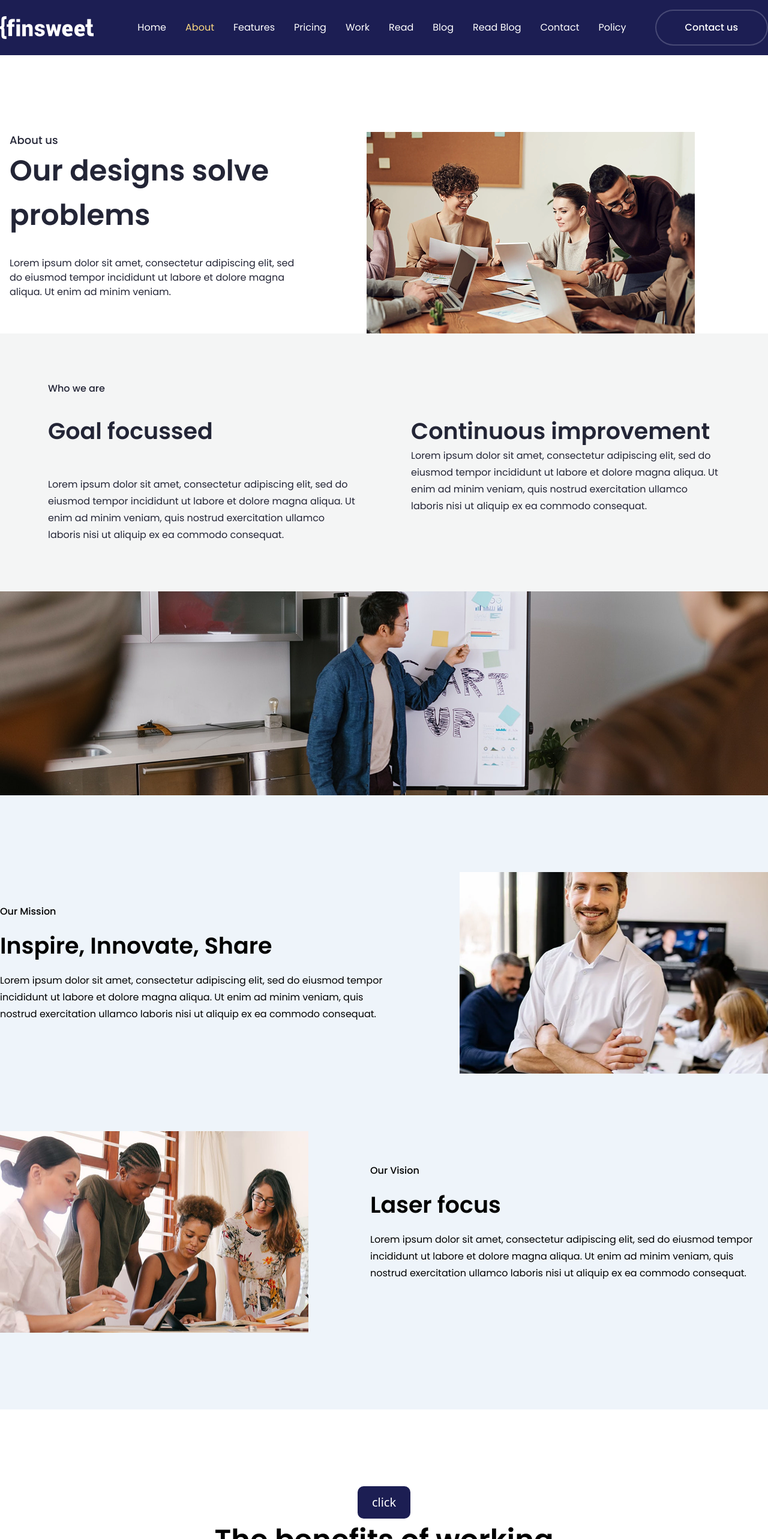
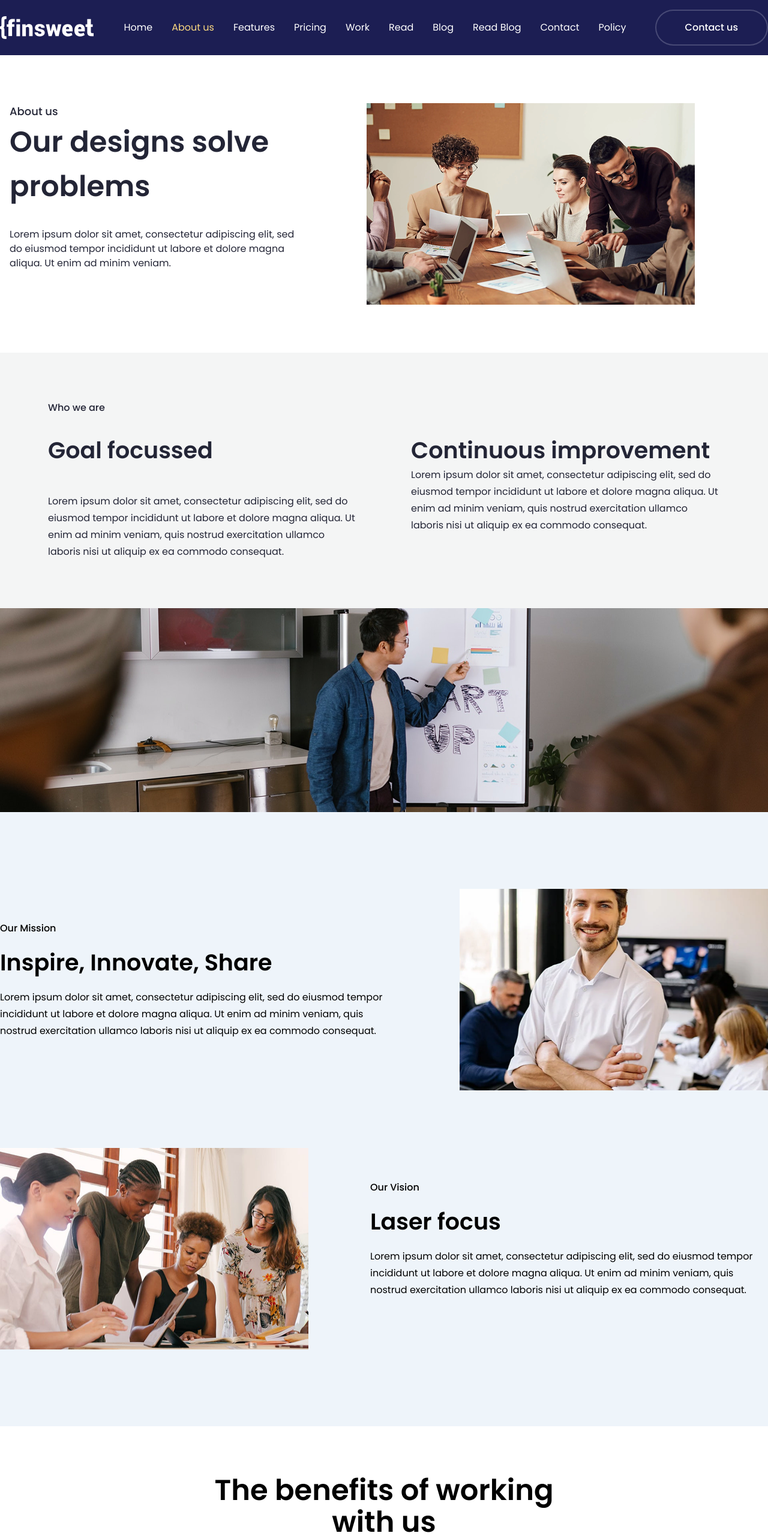
Before and after one commit to Sadat25/finsweet-p4, a React (Vite) app: page /about in a window 1280 px wide. Shown: the top 2566 px of the page at 60% size. Built offline with nearby package versions, Linux system fonts and the light colour scheme.

Commit message:
updated about

```diff
--- a/src/Components/Navbar.jsx
+++ b/src/Components/Navbar.jsx
@@ -28,7 +28,7 @@ const Navbar = () => {
     </NavLink>
     <NavLink className='block my-2' to="/about">
       {({ isActive }) => (
-        <li className={isActive ? "text-light font-Poppins" : "text-white hover:text-light font-Poppins cursor-pointer"}>About</li>
+        <li className={isActive ? "text-light font-Poppins" : "text-white hover:text-light font-Poppins cursor-pointer"}>About us</li>
       )}
     </NavLink>
     <NavLink className='block my-2' to="/features">
--- a/src/Pages/Hamim-Regwan/Aboutpage/Aboutuslastpart.jsx
+++ b/src/Pages/Hamim-Regwan/Aboutpage/Aboutuslastpart.jsx
@@ -17,16 +17,13 @@ import Footer from '../../../Components/Footer'
 
 
 const Aboutuslastpart = () => {
-  const [click, setClick] = useState(false)
-  const handlechange = () => {
-    setClick(!click)
-  }
+
 
   return (
-    <div className={`${click ? 'dark' : ''} dark:bg-Tint-Blue dark:text-white`}>
+    <div>
       <div className='bg-[#EEF4FA] dark:bg-Tint-Blue w-full  '>
         <div className='container lg:pt-32 pb-32   '>
-          <div className=' lg:flex lg:justify-between grid-cols-2'>
+          <div className=' flex lg:justify-between flex-col-reverse lg:flex-row'>
             <div className='h-[228px] lg:text-left text-center'>
               <h3 className='font-Poppins font-medium pt-13.5  '>Our Mission </h3>
               <h1 className='lg:text-[38px] text-[20px] font-semibold font-Poppins pt-4 '>Inspire, Innovate, Share</h1>
@@ -34,8 +31,8 @@ const Aboutuslastpart = () => {
             </div>
             <img src={bg2} alt="" className='w-[514px] h-[336px] pt-25 lg:pt-0' />
           </div>
-          <div className=' lg:flex lg:justify-between grid-cols-2 lg:mt-24 mt-5  '>
-            <img src={bg1} alt="" className='w-[514px] h-[336px]' />
+          <div className=' lg:flex lg:justify-between grid-cols-2 lg:mt-24 mt-20 lg:mt-5'>
+            <img src={bg1} alt="bg" className='w-[514px] h-[336px]' />
             <div className='h-[228px] lg:text-left text-center'>
               <h3 className='font-Poppins font-medium pt-13.5  '>Our Vision </h3>
               <h1 className='lg:text-[38px] text-[20px] font-semibold font-Poppins pt-4 '>Laser focus</h1>
@@ -45,12 +42,9 @@ const Aboutuslastpart = () => {
         </div>
       </div>
 
-      <div className='container  pt-32 grid-cols-1'>
-        <div className='container flex justify-center'>
-          <button className='px-6 py-3 rounded-[10px] bg-Tint-Blue text-white  dark:text-black dark:bg-[#EEF4FA] cursor-pointer text-[20px]' onClick={handlechange} >click</button>
-        </div>
+      <div className='container py-20 grid-cols-1'>
         <div>
-          <h1 className='text-[48px] font-Poppins font-semibold text-center'>The benefits of working <span className='block'>with us</span> </h1>
+          <h1 className='lg:text-[48px] text-4xl font-Poppins font-semibold text-center'>The benefits of working <span className='block'>with us</span> </h1>
         </div>
 
         <div className='lg:flex lg:justify-between grid-cols-3 mt-12'>
--- a/src/Pages/Hamim-Regwan/Aboutus1stpart/Aboutusfirstpart.jsx
+++ b/src/Pages/Hamim-Regwan/Aboutus1stpart/Aboutusfirstpart.jsx
@@ -4,28 +4,19 @@ import present from "./Images/present.png";
 import Container from "../../../Components/Container";
 
 const Aboutusfirstpart = () => {
-  const [click, setClick] = useState(false);
-  const handlechange = () => {
-    setClick(!click);
-  };
+
 
   return (
-    <div className={` ${click ? "dark" : ""} dark:bg-Tint-Blue`}>
+    <div>
       <Container>
-        <div className=" flex justify-end fixed right-0 top-4" onClick={handlechange}>
-          <div className="p-2 rounded-full bg-[#EEF4FA] cursor-pointer text-[20px]">
-            <div className="p-1 rounded-full bg-Tint-Blue text-white"> click </div>
-          </div>
-        </div>
 
         {/* 1rst section */}
-
-        <div className=" lg:flex justify-between pt-32 lg:px-4  ">
+        <div className=" lg:flex justify-between py-20 lg:px-4  space-y-5">
           <div>
             <h4 className="text-Dark-Blue font-Poppins font-medium text-lg dark:text-white text-center lg:text-left">
               About us
             </h4>
-            <h1 className=" lg:w-[595px] text-5xl font-semibold font-Poppins text-Dark-Blue leading-[74px] pb-[31px]  dark:text-white text-center lg:text-left">
+            <h1 className=" lg:w-[595px] text-3xl md:text-5xl font-semibold font-Poppins text-Dark-Blue leading-[74px]  md:pb-[31px]  dark:text-white text-center lg:text-left">
               Our designs solve problems
             </h1>
             <p className="lg:w-121 font-Poppins text-Dark-Blue leading-7]  dark:text-white text-center lg:text-left">
@@ -38,15 +29,14 @@ const Aboutusfirstpart = () => {
             <img src={meeting} alt="" />
           </div>
         </div>
-
         {/* 2md section  */}
-        <div className="p-20 bg-[#F4F5F5] dark:bg-Tint-Blue text-center lg:text-left space-y-8 ">
+        <div className="p-20 bg-[#F4F5F5] dark:bg-Tint-Blue text-center lg:text-left space-y-4 md:space-y-8 ">
           <h4 className="font-Poppins font-medium text-Dark-Blue">
             Who we are
           </h4>
           <div className="lg:flex justify-between">
-            <div className="text-center lg:text-left lg:flex flex-col gap-6 space-y-6 mb-10 lg:mb-0">
-              <h2 className="text-[38px] font-semibold font-Poppins text-Dark-Blue leading-[54px]  dark:text-white">
+            <div className="text-center lg:text-left lg:flex flex-col gap-6 space-y-3 md:space-y-5 mb-10 lg:mb-0">
+              <h2 className="md:text-[38px] text-3xl font-semibold font-Poppins text-Dark-Blue leading-[54px]  dark:text-white">
                 Goal focussed
               </h2>
               <p className=" lg:w-[515px] font-Poppins text-Dark-Blue leading-7  dark:text-white">
@@ -57,7 +47,7 @@ const Aboutusfirstpart = () => {
               </p>
             </div>
             <div>
-              <h2 className="text-[38px] font-semibold font-Poppins text-Dark-Blue leading-[54px]  dark:text-white">
+              <h2 className="md:text-[38px] text-3xl font-semibold font-Poppins text-Dark-Blue leading-[54px]  dark:text-white">
                 Continuous improvement
               </h2>
               <p className="lg:w-[515px] font-Poppins text-Dark-Blue leading-7  dark:text-white">
@@ -72,7 +62,7 @@ const Aboutusfirstpart = () => {
         {/* 3rd section  */}
 
         <div>
-          <img src={present} alt="" />
+          <img src={present} className="w-full" alt="present" />
         </div>
       </Container>
     </div>
--- a/src/Pages/Hamim-Regwan/rafin.jsx
+++ /dev/null
@@ -1,9 +0,0 @@
-import React from 'react'
-
-const rafin = () => {
-  return (
-    <div>rafin</div>
-  )
-}
-
-export default rafin
```
